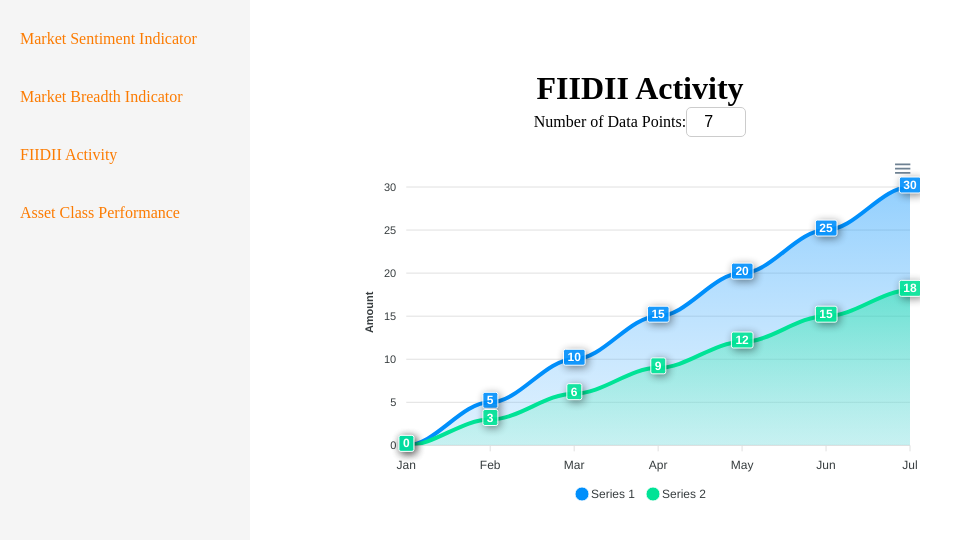
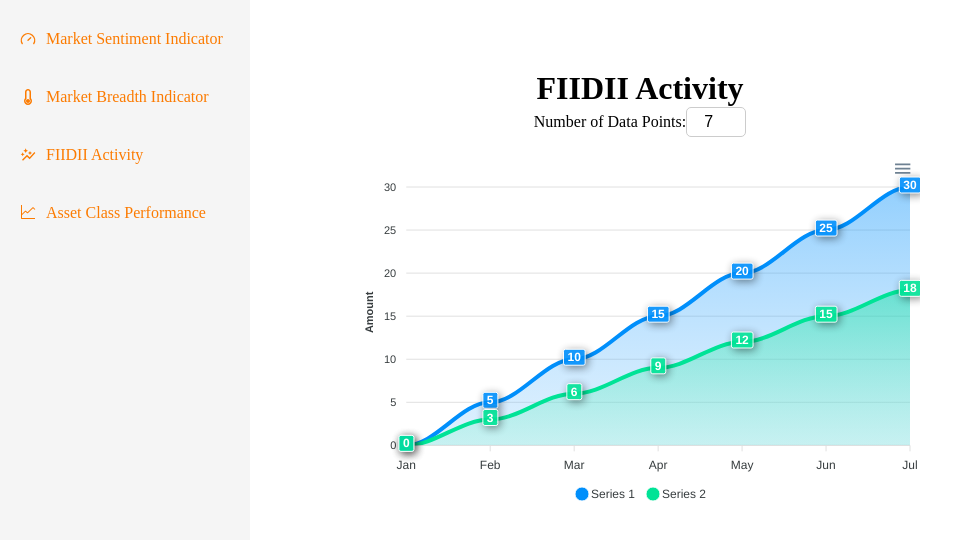
Before and after one commit to darshan-vgithub/Market_Sentiment_Indicator, a React (Create React App) app: page /FIIDIIActivity in a window 1280 px wide. Shown: the top 540 px of the page, without its empty margins (0-963 px from the left). Built offline with nearby package versions, Linux system fonts and the light colour scheme.

Commit message:
Added icons to the menu

```diff
--- a/src/components/Navbar/Menu.jsx
+++ b/src/components/Navbar/Menu.jsx
@@ -1,6 +1,10 @@
 import React from "react";
 import { Link } from "react-router-dom";
 import styles from "../../components/Navbar/navbar.module.css";
+import { LuGauge } from "react-icons/lu";
+import { FaThermometerEmpty } from "react-icons/fa";
+import { MdOutlineAutoGraph } from "react-icons/md";
+import { VscGraphLine } from "react-icons/vsc";
 
 const Menu = ({ isOpen, toggleMenu }) => {
   return (
@@ -8,22 +12,26 @@
       <ul>
         <li>
           <Link to={"/"} onClick={toggleMenu}>
-            Market Sentiment Indicator
+            <LuGauge className={styles.icon} />
+            <span className={styles.menuText}>Market Sentiment Indicator</span>
           </Link>
         </li>
         <li>
           <Link to={"/MarketBreadthIndicator"} onClick={toggleMenu}>
-            Market Breadth Indicator
+            <FaThermometerEmpty className={styles.icon} />
+            <span className={styles.menuText}>Market Breadth Indicator</span>
           </Link>
         </li>
         <li>
           <Link to={"/FIIDIIActivity"} onClick={toggleMenu}>
-            FIIDII Activity
+            <MdOutlineAutoGraph className={styles.icon} />
+            <span className={styles.menuText}>FIIDII Activity</span>
           </Link>
         </li>
         <li>
           <Link to={"/AssetClassPerformance"} onClick={toggleMenu}>
-            Asset Class Performance
+            <VscGraphLine className={styles.icon} />
+            <span className={styles.menuText}>Asset Class Performance</span>
           </Link>
         </li>
       </ul>
--- a/src/components/Navbar/navbar.module.css
+++ b/src/components/Navbar/navbar.module.css
@@ -32,7 +32,12 @@
   color: #fc7b01;
   text-decoration: none;
   padding: 10px 20px;
-  display: block;
+  display: flex; /* Align icon and text in a row */
+  align-items: center; /* Center items vertically */
+}
+
+#menu ul li a .icon {
+  margin-right: 10px; /* Adjust spacing between icon and text */
 }
 
 @media (max-width: 1024px) {
```
